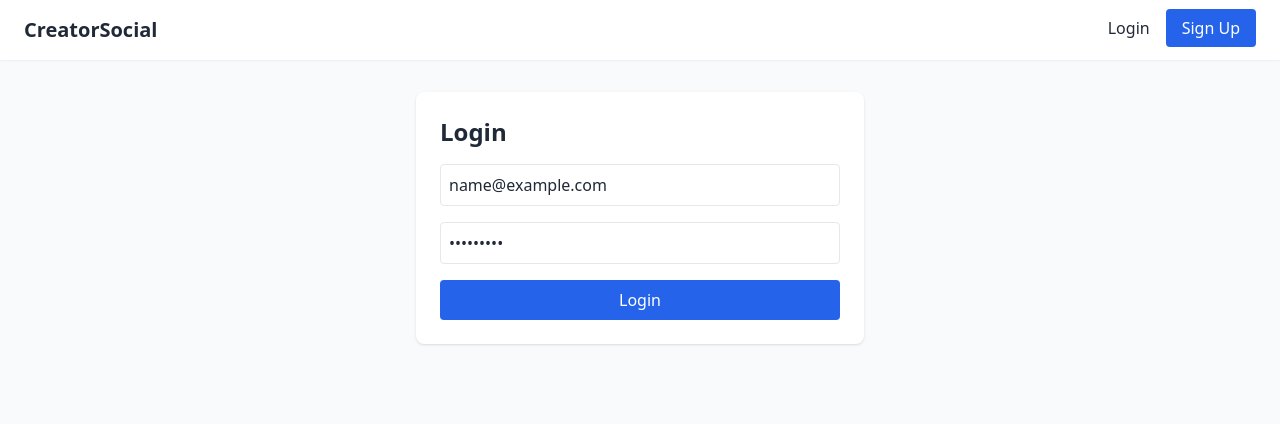
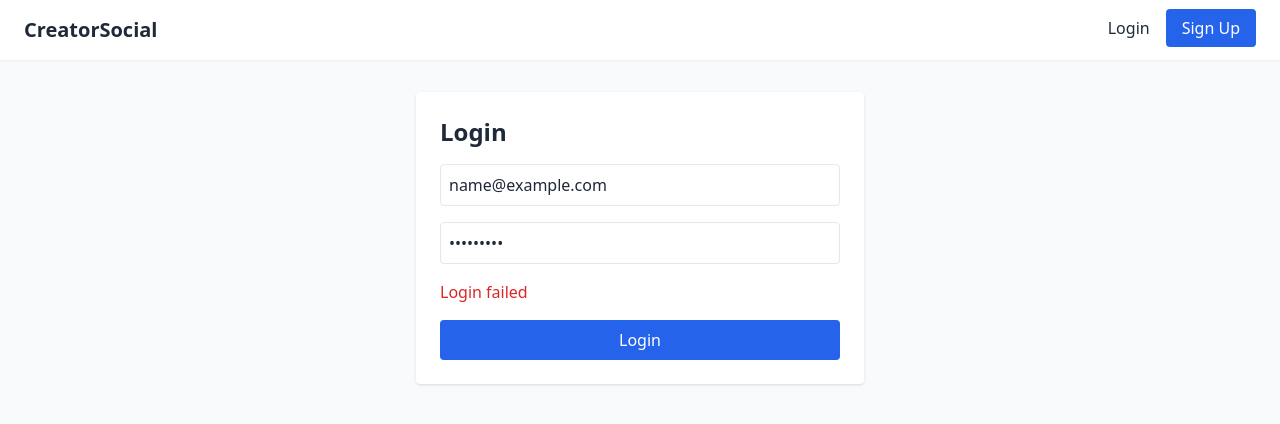
Before and after one commit to petermolnar1977-hash/creator-social-frontend, a Next.js app: page /auth/login in a window 1280 px wide. Both pictures are taken after typing "name@example.com", "Sample123" into the empty fields and a click on the button "Login". Shown: the top 424 px of the page. Built offline with nearby package versions, Linux system fonts and the light colour scheme; no server answers.

Commit message:
Update login.tsx

```diff
--- a/src/pages/auth/login.tsx
+++ b/src/pages/auth/login.tsx
@@ -1,42 +1,48 @@
 import { useState } from "react";
+import { useRouter } from "next/router";
 import Navbar from "@/components/Navbar";
-import api from "@/lib/api";
+import { useAuth } from "@/context/AuthContext";
 
 export default function Login() {
+  const { login } = useAuth();
+  const router = useRouter();
   const [form, setForm] = useState({ email: "", password: "" });
+  const [error, setError] = useState("");
 
   const handleSubmit = async (e: React.FormEvent) => {
     e.preventDefault();
+    setError("");
     try {
-      await api.post("/auth/login", form);
-      alert("Logged in!");
+      await login(form.email, form.password);
+      router.push("/");
     } catch (err: any) {
-      alert(err.response?.data?.message || "Login failed");
+      setError(err.response?.data?.message || "Login failed");
     }
   };
 
   return (
     <>
       <Navbar />
-      <div className="max-w-md mx-auto mt-8 bg-white p-6 rounded-lg shadow">
+      <div className="max-w-md mx-auto mt-8 bg-white p-6 rounded shadow">
         <h1 className="text-2xl font-bold mb-4">Login</h1>
         <form onSubmit={handleSubmit} className="space-y-4">
           <input
             type="email"
             placeholder="Email"
             value={form.email}
-            onChange={e => setForm({ ...form, email: e.target.value })}
+            onChange={(e) => setForm({ ...form, email: e.target.value })}
+            required
             className="w-full border rounded p-2"
-            required
           />
           <input
             type="password"
             placeholder="Password"
             value={form.password}
-            onChange={e => setForm({ ...form, password: e.target.value })}
+            onChange={(e) => setForm({ ...form, password: e.target.value })}
+            required
             className="w-full border rounded p-2"
-            required
           />
+          {error && <p className="text-red-600">{error}</p>}
           <button className="w-full bg-blue-600 text-white p-2 rounded hover:bg-blue-700">
             Login
           </button>
```
